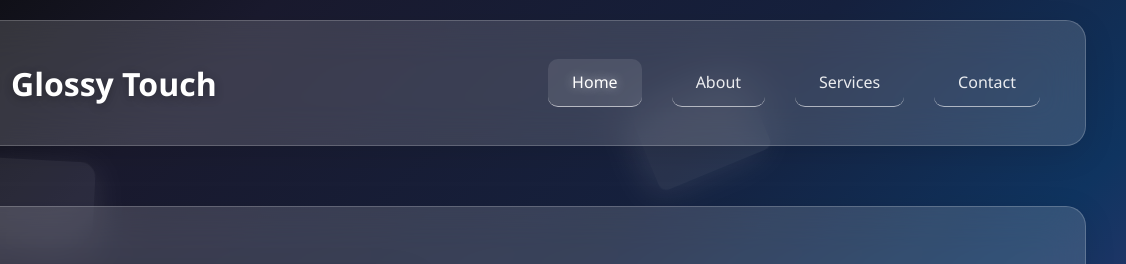
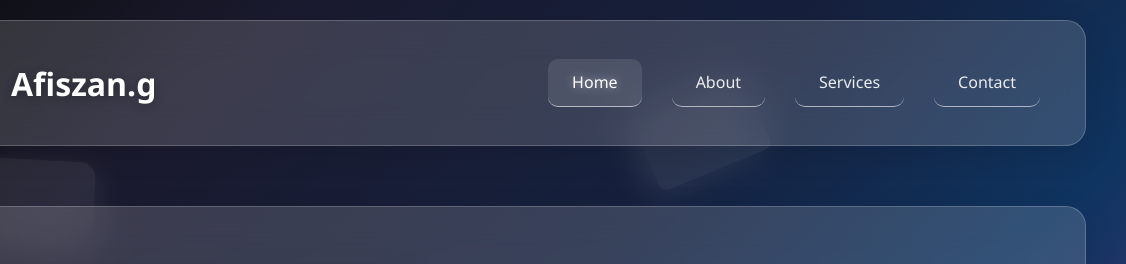
Before and after one commit to afiszan-g/afiszan-g.github.io, a plain HTML site: page index.html in a window 1280 px wide. Shown: the top 264 px of the page, 154-1280 px from the left. Drawn offline with Linux system fonts and the light colour scheme.

Commit message:
Update index.html

```diff
--- a/index.html
+++ b/index.html
@@ -3,7 +3,7 @@
 <head>
     <meta charset="UTF-8">
     <meta name="viewport" content="width=device-width, initial-scale=1.0">
-    <title>Glossy Touch - Modern Glass Design Experience</title>
+    <title> (-_-) </title>
     <link rel="stylesheet" href="style.css">
 <!--
 TemplateMo 592 glossy touch
@@ -46,7 +46,7 @@ https://templatemo.com/tm-592-glossy-touch
                             <circle cx="40" cy="40" r="1" opacity="0.6"/>
                         </svg>
                     </div>
-                    <span>Glossy Touch</span>
+                    <span> Afiszan.g </span>
                 </div>
                 <div class="nav-links">
                     <a href="#" onclick="showPage('home')" class="active">Home</a>
@@ -426,4 +426,5 @@ https://templatemo.com/tm-592-glossy-touch
     </div>
 <script src="script.js"></script>
 </body>
+
 </html>
```
